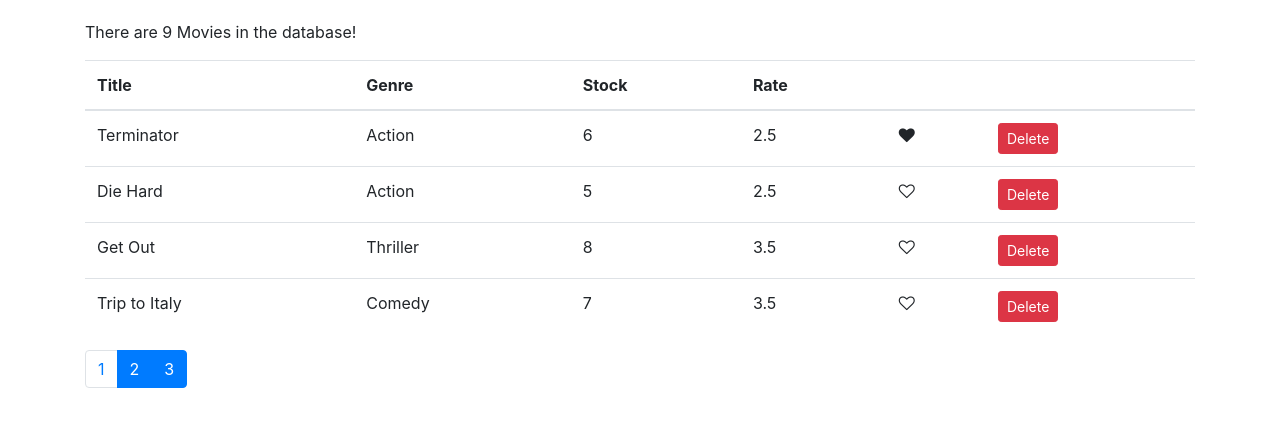
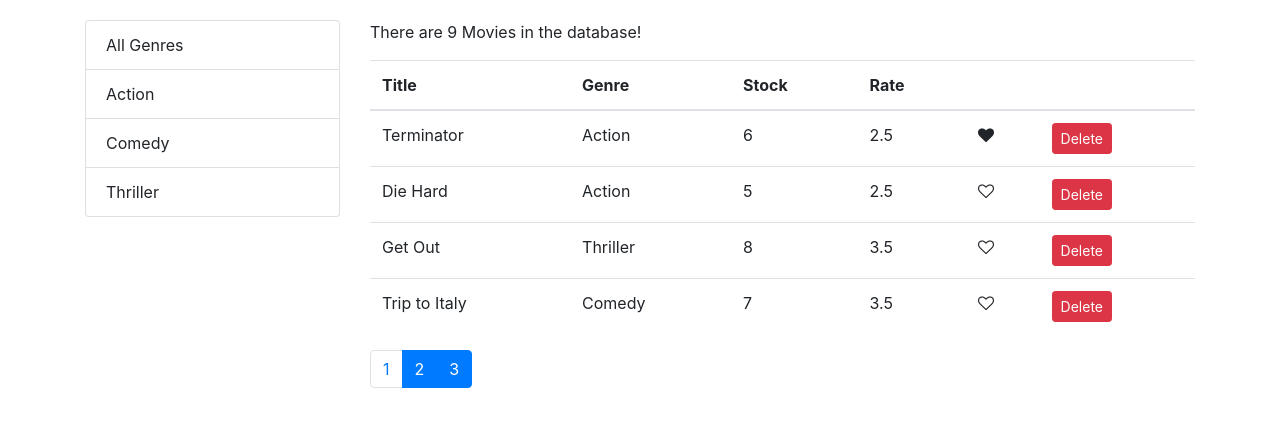
Before and after one commit to Mikydue/vidly, a React (Create React App) app: page / in a window 1280 px wide. Shown: the top 426 px of the page. Built offline with nearby package versions, Linux system fonts and the light colour scheme.

Commit message:
ListGroup

```diff
--- /dev/null
+++ b/src/components/common/listGroup.jsx
@@ -0,0 +1,34 @@
+import React from "react";
+
+const listGroup = props => {
+  const {
+    items,
+    valueProperty,
+    textProperty,
+    selectedItem,
+    onItemSelect
+  } = props;
+  return (
+    <ul className="list-group">
+      {items.map(item => (
+        <li
+          style={{ cursor: "pointer" }}
+          onClick={() => onItemSelect(item)}
+          key={item[valueProperty]}
+          className={
+            item === selectedItem ? "list-group-item active" : "list-group-item"
+          }
+        >
+          {item[textProperty]}
+        </li>
+      ))}
+    </ul>
+  );
+};
+
+listGroup.defaultProps = {
+  textProperty: "name",
+  valueProperty: "_id"
+};
+
+export default listGroup;
--- a/src/components/movies.jsx
+++ b/src/components/movies.jsx
@@ -1,18 +1,35 @@
 import React, { Component } from "react";
 import { getMovies } from "../services/fakeMovieService";
+import { getGenres } from "../services/fakeGenreService";
 import Like from "./common/like";
 import Pagination from "./common/pagination";
 import paginate from "../utils/paginate";
+import ListGroup from "./common/listGroup";
 
 class Movies extends Component {
   state = {
-    movies: getMovies(),
+    movies: [],
+    genres: [],
     pageSize: 4,
-    currentPage: 1
+    currentPage: 1,
+    selectedGenre: null
   };
+
+  componentDidMount() {
+    const genres = [{ name: "All Genres" }, ...getGenres()];
+
+    this.setState({ movies: getMovies(), genres });
+  }
 
   handlePageChange = page => {
     this.setState({ currentPage: page });
+  };
+
+  handleGenreSelect = genre => {
+    this.setState({
+      selectedGenre: genre,
+      currentPage: 1
+    });
   };
 
   handleDelete = movie => {
@@ -32,14 +49,31 @@
   };
 
   render() {
-    const { length: count } = this.state.movies;
-    const { movies: allMovies, pageSize, currentPage } = this.state;
+    const {
+      movies: allMovies,
+      pageSize,
+      currentPage,
+      selectedGenre
+    } = this.state;
 
-    const movies = paginate(allMovies, currentPage, pageSize);
+    const filteredMovies =
+      selectedGenre && selectedGenre._id
+        ? allMovies.filter(movie => movie.genre._id === selectedGenre._id)
+        : allMovies;
 
-    if (count === 0) return <p>There are no Movies!</p>;
+    const movies = paginate(filteredMovies, currentPage, pageSize);
+    const { length: count } = filteredMovies;
+
     return (
-      <div>
+      <div className="row">
+        <div className="col-3">
+          <ListGroup
+            onItemSelect={this.handleGenreSelect}
+            selectedItem={this.state.selectedGenre}
+            items={this.state.genres}
+          />
+        </div>
+        <div className="col">
           <p>There are {count} Movies in the database!</p>
           <table className="table">
             <thead>
@@ -84,6 +118,7 @@
             onPageChange={this.handlePageChange}
           />
         </div>
+      </div>
     );
   }
 }
```
Lines whose indentation alone changed are shown as unchanged.
